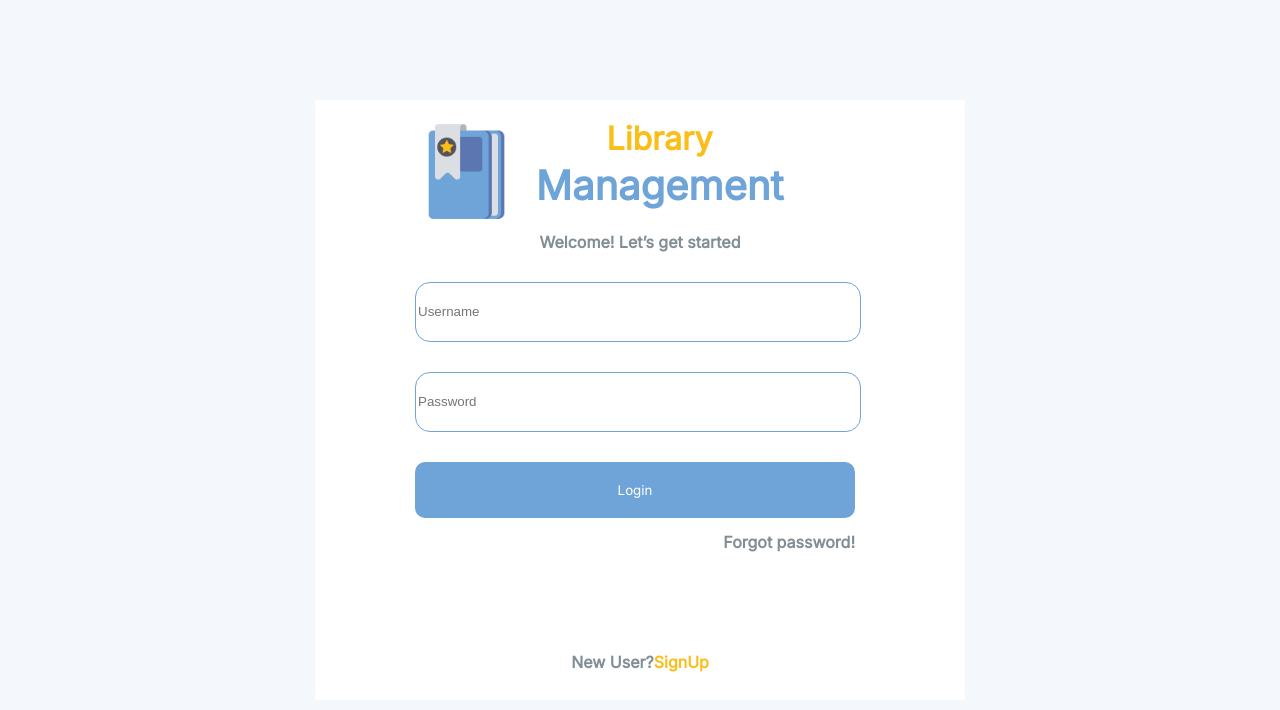
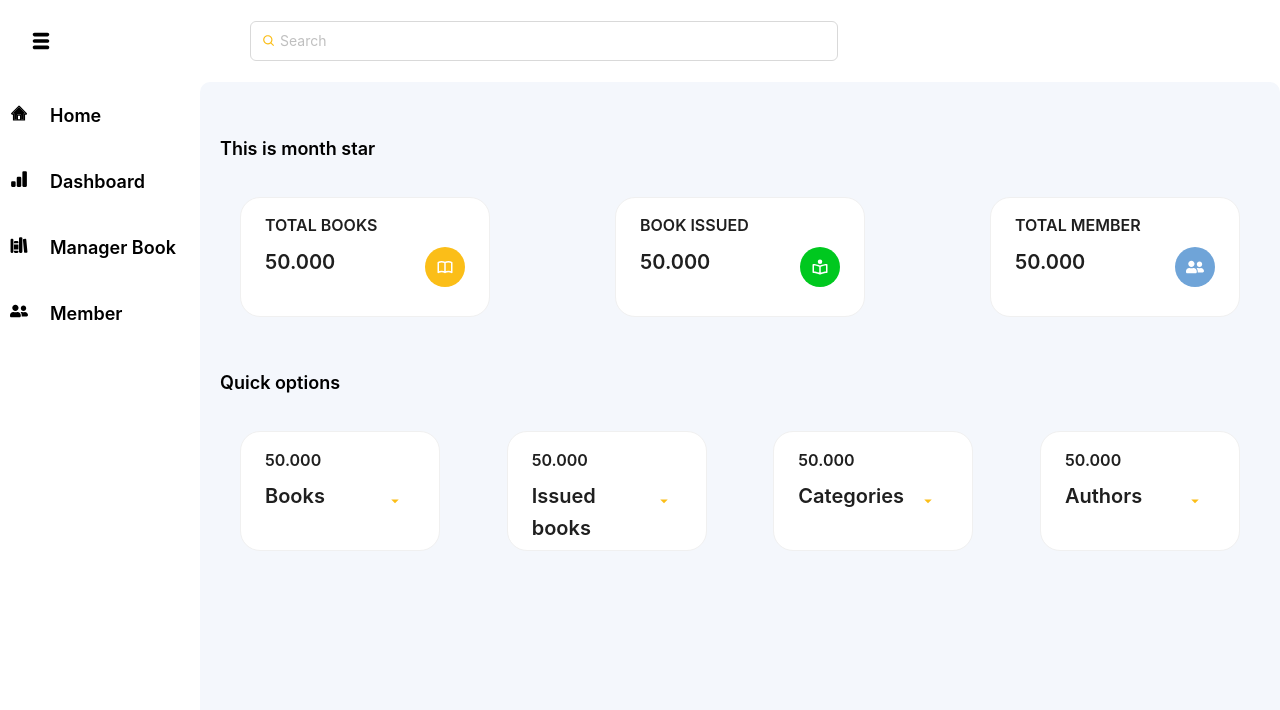
Before and after one commit to sonnguyenhong/library-management, a React (Create React App) app in the folder library-management-frontend/: page / in a window 1280 px wide. Shown: the top 710 px of the page. Built offline with nearby package versions, Linux system fonts and the light colour scheme.

Commit message:
add home screen

```diff
--- a/library-management-frontend/package.json
+++ b/library-management-frontend/package.json
@@ -3,11 +3,16 @@
   "version": "0.1.0",
   "private": true,
   "dependencies": {
+    "@ant-design/icons": "^5.1.4",
+    "@fortawesome/fontawesome-svg-core": "^6.4.0",
+    "@react-icons/all-files": "^4.1.0",
     "@testing-library/jest-dom": "^5.16.5",
     "@testing-library/react": "^13.4.0",
     "@testing-library/user-event": "^13.5.0",
+    "antd": "^5.6.1",
     "react": "^18.2.0",
     "react-dom": "^18.2.0",
+    "react-icons": "^4.9.0",
     "react-scripts": "5.0.1",
     "web-vitals": "^2.1.4"
   },
--- a/library-management-frontend/src/App.css
+++ b/library-management-frontend/src/App.css
@@ -1,3 +1,5 @@
+
+
 .App {
   text-align: center;
 }
--- a/library-management-frontend/src/App.js
+++ b/library-management-frontend/src/App.js
@@ -1,8 +1,11 @@
 import "./App.css";
 import Login from "./pages/Login"
+import Home from "./pages/home";
 function App() {
   return (
-    <Login/>
+    <Home/>
+    // <Login/>
+
   );
 }
 
--- /dev/null
+++ b/library-management-frontend/src/assets/css/card.css
@@ -0,0 +1,12 @@
+.ant-card-head {
+  border-bottom: 0px !important;
+}
+.card-content {
+  font-size: 20;
+  font-weight: 600;
+  position: relative;
+  bottom: 30px;
+  display: flex;
+
+  justify-content: space-between;
+}
--- /dev/null
+++ b/library-management-frontend/src/assets/css/home.css
@@ -0,0 +1,23 @@
+.header-bar {
+  display: flex;
+}
+
+.slider-item {
+  height: 66px;
+  font-size: 18px;
+  font-weight: 600;
+}
+.slider-item div {
+  position: relative;
+  top: 50%;
+  -ms-transform: translateY(-50%);
+  transform: translateY(-50%);
+}
+.content-title {
+    color: black;
+    font-size: 18px;
+    font-weight: 600;
+    position: relative;
+    text-align: start;
+    padding: 45px 0px 20px 20px;
+}
--- /dev/null
+++ b/library-management-frontend/src/assets/css/logo-header.css
@@ -0,0 +1,33 @@
+img.logo {
+    height: 2.25em;
+    width: 2.2em;
+}
+
+h1 {
+    Fill: Solid#6FA4D8;
+    text-align: center;
+    color: #6FA4D8;
+    font-size: 1em;
+    margin-top: 0;
+    margin-bottom: 0.1em;
+}
+
+
+.logo-header {
+    display: flex;
+}
+
+.img {
+    margin-left: 6em;
+    height: 2em;
+    width: 3em;
+    margin-top: 1em;
+}
+
+h2 {
+    text-align: center;
+     color: #FBBE18;
+     font-size: 1em;
+     margin-top: 0.6em;
+     margin-bottom: 0.1em;
+}
--- /dev/null
+++ b/library-management-frontend/src/components/Card.js
@@ -0,0 +1,34 @@
+import { Card, Avatar } from "antd";
+
+import "../assets/css/card.css";
+
+
+
+function cardComponent(props) {
+  const {
+    title,
+    icon,
+    iconBackground,
+    content,
+    iconColor,
+    cardWidth
+  } = props;
+  const cardStyle = { marginTop: 16, width: cardWidth, height: 120, fontSize: 20, borderRadius:20 };
+  return (
+    <Card style={cardStyle} title={title} className="card">
+      <div className="card-content">
+        <div>{content}</div>
+        <Avatar
+          style={{
+            background: iconBackground,
+            justifyContent: "center",
+            color: iconColor ?? "#fff"
+          }}
+          size={40}
+          src={icon}
+        />
+      </div>
+    </Card>
+  );
+}
+export default cardComponent;
--- a/library-management-frontend/src/components/Logo.js
+++ b/library-management-frontend/src/components/Logo.js
@@ -1,20 +1,21 @@
-import React from 'react';
-import logo from '../assets/images/logo.png'
-import '../assets/css/logo.css'
+import React from "react";
+import logo from "../assets/images/logo.png";
+import "../assets/css/logo.css";
 
 function component1(props) {
   return (
     <div>
-            <div className='logo'>
-                <div className='img'><img src={logo} className='logo' alt="logo" /></div>
-                <div className='library'>
+      <div className="logo">
+        <div className="img">
+          <img src={logo} className="logo" alt="logo" />
+        </div>
+        <div className="library">
           <h2>Library</h2>
           <h1>Management</h1>
         </div>
-
-            </div><p>Welcome! Let’s get started</p>
       </div>
-
+      <p>Welcome! Let’s get started</p>
+    </div>
   );
 }
 
--- /dev/null
+++ b/library-management-frontend/src/pages/home.js
@@ -0,0 +1,152 @@
+import React, { useState } from "react";
+import "../assets/css/home.css";
+import { Layout, Form, Input, Row } from "antd";
+
+import { IoLibrary } from "react-icons/io5";
+import { BsBarChartFill } from "react-icons/bs";
+import { AiTwotoneHome } from "react-icons/ai";
+import { FaUserFriends } from "react-icons/fa";
+import { TiThMenu } from "react-icons/ti";
+import { BiSearch, BiBookReader } from "react-icons/bi";
+import { MdArrowDropDown } from "react-icons/md";
+
+import { HiOutlineBookOpen } from "react-icons/hi";
+import CardComponent from "../components/Card";
+
+const { Header, Content, Footer, Sider } = Layout;
+const iconStyle = { marginRight: "22px", marginLeft: 10 };
+const cardStyle = { marginTop: 16, width: "25%", height: 120, fontSize: 20 };
+function Home() {
+  return (
+    <Layout style={{ height: "100vh" }}>
+      <Sider
+        style={{
+          background: "#fff",
+          alignItems: "center",
+          justifyContent: "center",
+        }}
+      >
+        <TiThMenu
+          style={{
+            fontSize: 22,
+            position: "relative",
+            top: 30,
+            left: 30,
+            marginBottom: 57,
+          }}
+        />
+        <div className="slider-content">
+          <div className="slider-item">
+            <div>
+              <AiTwotoneHome style={iconStyle} />
+              Home
+            </div>
+          </div>
+          <div className="slider-item">
+            <div>
+              <BsBarChartFill style={iconStyle} />
+              Dashboard
+            </div>
+          </div>
+          <div className="slider-item">
+            <div>
+              <IoLibrary style={iconStyle} />
+              Manager Book
+            </div>
+          </div>
+          <div className="slider-item">
+            <div>
+              <FaUserFriends style={iconStyle} />
+              Member
+            </div>
+          </div>
+        </div>
+      </Sider>
+      <Layout style={{ background: "#fff" }}>
+        <Header style={{ background: "#fff", marginBottom: 18 }}>
+          <Form style={{ top: 21, position: "relative", maxWidth: "60%" }}>
+            <Form.Item name="Search">
+              <Input
+                prefix={<BiSearch />}
+                placeholder="Search"
+                style={{ height: 40 }}
+              />
+            </Form.Item>
+          </Form>
+        </Header>
+        <Content style={{ background: "#F4F7FC", borderRadius: 10 }}>
+          <h2 className="content-title">This is month star</h2>
+          <Row
+            style={{
+              justifyContent: "space-between",
+              paddingLeft: 40,
+              paddingRight: 40,
+            }}
+          >
+            <CardComponent
+              icon={<HiOutlineBookOpen />}
+              title="TOTAL BOOKS"
+              content="50.000"
+              iconBackground="#FBBE18"
+              cardWidth="25%"
+            />
+            <CardComponent
+              icon={<BiBookReader />}
+              title="BOOK ISSUED"
+              content="50.000"
+              iconBackground="#00C81F"
+              cardWidth="25%"
+            />
+            <CardComponent
+              icon={<FaUserFriends />}
+              title="TOTAL MEMBER"
+              content="50.000"
+              iconBackground="#6FA4D8"
+              cardWidth="25%"
+            />
+          </Row>
+          <h2 className="content-title">Quick options</h2>
+          <Row
+            style={{
+              justifyContent: "space-between",
+              paddingLeft: 40,
+              paddingRight: 40,
+            }}
+          >
+            <CardComponent
+              icon={<MdArrowDropDown />}
+              title="50.000"
+              content="Books"
+              iconColor="#FBBE18"
+              cardWidth="20%"
+            />
+            <CardComponent
+              icon={<MdArrowDropDown />}
+              title="50.000"
+              content="Issued books"
+              iconColor="#FBBE18"
+              cardWidth="20%"
+            />
+
+            <CardComponent
+              icon={<MdArrowDropDown />}
+              title="50.000"
+              content="Categories"
+              iconColor="#FBBE18"
+              cardWidth="20%"
+            />
+            <CardComponent
+              icon={<MdArrowDropDown />}
+              title="50.000"
+              content="Authors"
+              iconColor="#FBBE18"
+              cardWidth="20%"
+            />
+          </Row>
+        </Content>
+      </Layout>
+    </Layout>
+  );
+}
+
+export default Home;
```
Also changed, not shown: library-management-frontend/src/components/LogoHeader.js (added, +19 -0 lines), 1 other file (tests, documents, lock files or other folders). Lines whose indentation alone changed are shown as unchanged.
